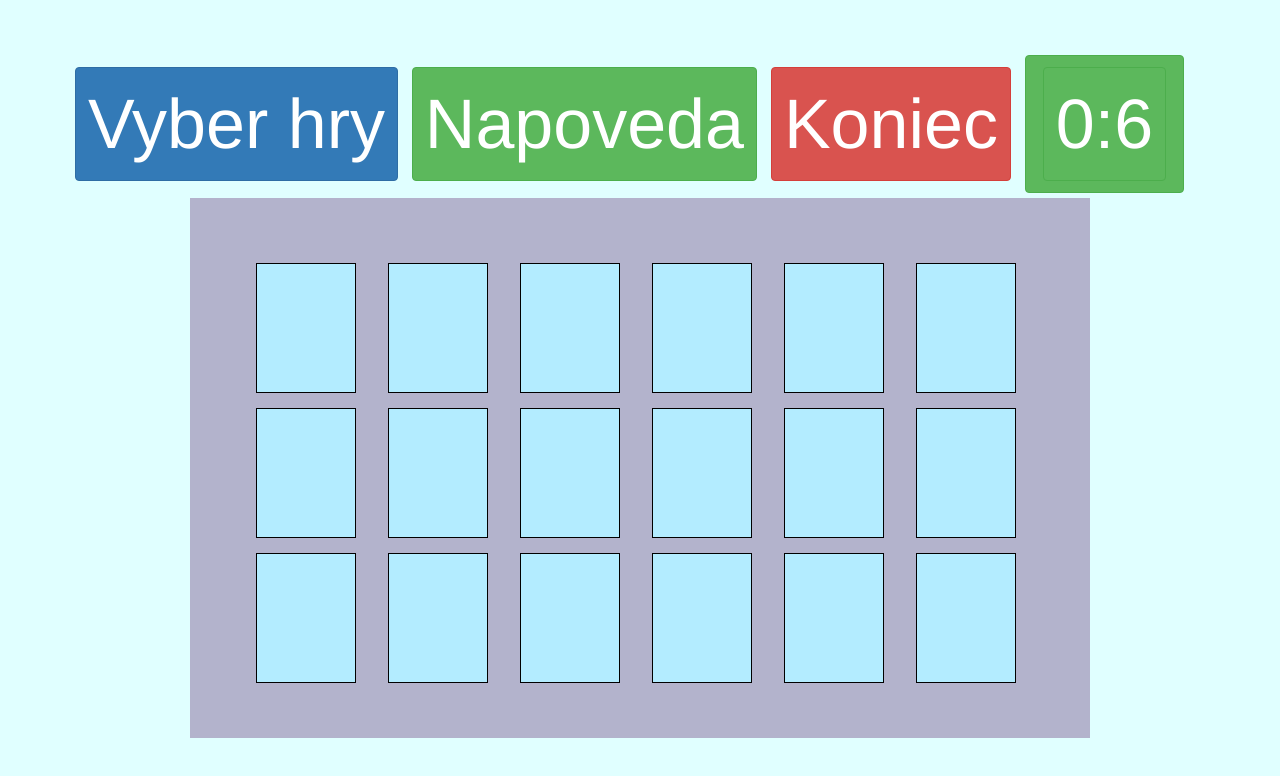
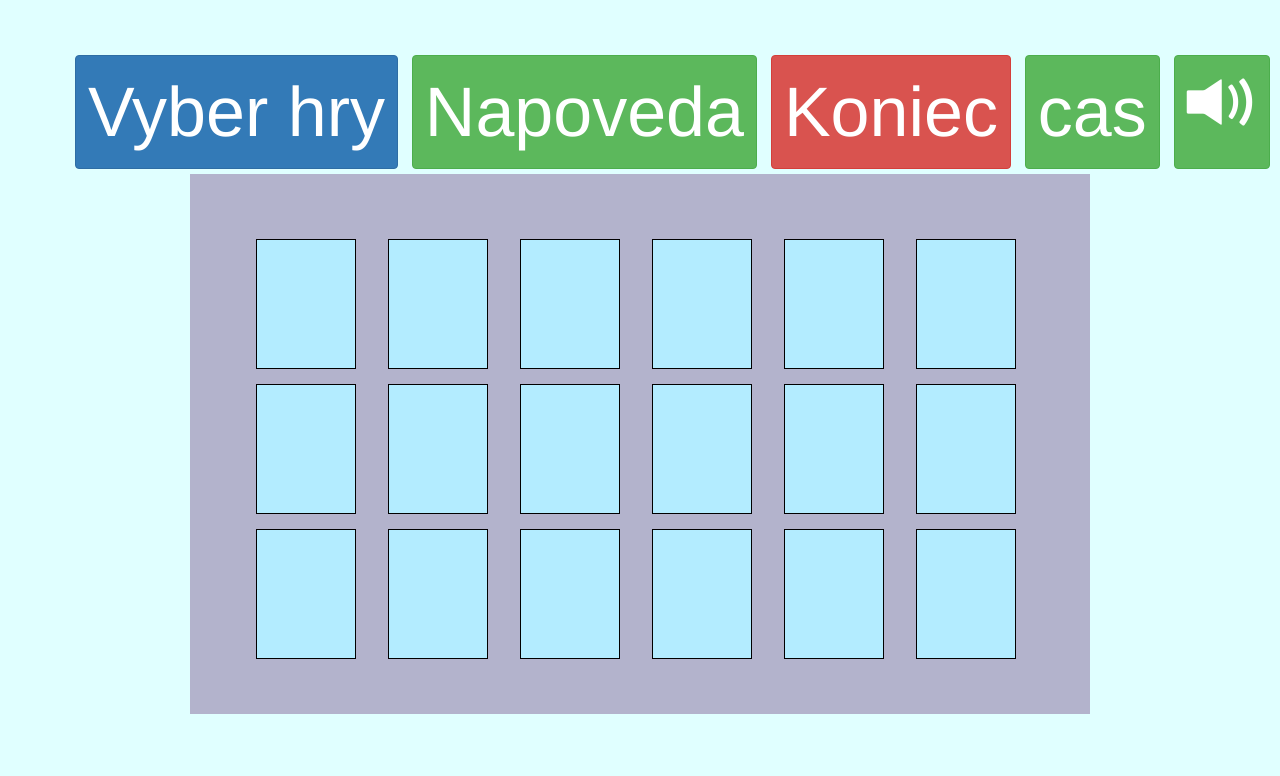
Before and after one commit to xbazik00/ITU, a plain HTML site: page hra-pexeso.html in a window 1280 px wide. Drawn offline with nearby package versions, Linux system fonts and the light colour scheme.

Commit message:
Add files via upload

```diff
--- a/hra-pexeso.html
+++ b/hra-pexeso.html
@@ -46,11 +46,15 @@
         </div>
         <a class="btn btn-danger btn-mojnav" href="index.html">Koniec</a>
         <a class="btn btn-success btn-mojnav" id="timer" href="#">cas</a>
+        <button type="button" class="btn btn-success btn-mojnav" onclick='soundSwitch()'>
+          <span id="soundButton" class="glyphicon glyphicon-volume-up"></span>
+        </button>
       </div>
       <div id="board">
         <script>
-          createBoard();
-          countTime();
+			createBoard();
+			playAudio();
+        	countTime();
         </script>
       </div>
   </div>
```
